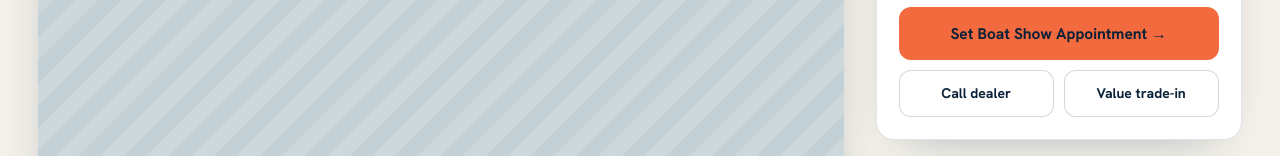
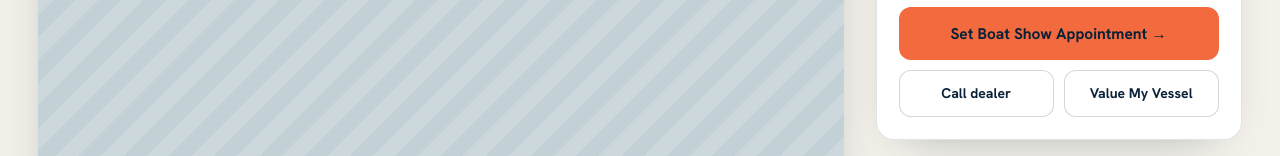
Before and after one commit to jondigital1/virtualboatshow, a Next.js app: page /inventory/bw250 in a window 1280 px wide. Shown: the part 589-745 px from the top of the page. Built offline with nearby package versions, Linux system fonts and the light colour scheme.

Commit message:
VDP: rename Value trade-in CTA to Value My Vessel

```diff
--- a/app/inventory/[slug]/page.tsx
+++ b/app/inventory/[slug]/page.tsx
@@ -258,7 +258,7 @@
               <button onClick={scrollToRequest} className="h-brighten" style={{ width: "100%", background: "var(--accent)", color: "#0A2138", fontWeight: 700, fontSize: 15.5, padding: 15, borderRadius: 12, border: "none", cursor: "pointer" }}>Set Boat Show Appointment →</button>
               <div style={{ display: "flex", gap: 10, marginTop: 10 }}>
                 <a href={phoneHref} className="btn-outline" style={{ flex: 1, textAlign: "center", background: "#fff", color: "#0A2138", fontWeight: 700, fontSize: 14, padding: "12px 8px", borderRadius: 12, border: "1px solid rgba(11,34,56,.18)" }}>Call dealer</a>
-                <button onClick={() => openModal("/sell?embed=1", "Value your trade-in")} className="btn-outline" style={{ flex: 1, textAlign: "center", background: "#fff", color: "#0A2138", fontWeight: 700, fontSize: 14, padding: "12px 8px", borderRadius: 12, border: "1px solid rgba(11,34,56,.18)", cursor: "pointer", fontFamily: "inherit" }}>Value trade-in</button>
+                <button onClick={() => openModal("/sell?embed=1", "Value your trade-in")} className="btn-outline" style={{ flex: 1, textAlign: "center", background: "#fff", color: "#0A2138", fontWeight: 700, fontSize: 14, padding: "12px 8px", borderRadius: 12, border: "1px solid rgba(11,34,56,.18)", cursor: "pointer", fontFamily: "inherit" }}>Value My Vessel</button>
               </div>
             </div>
 
```
